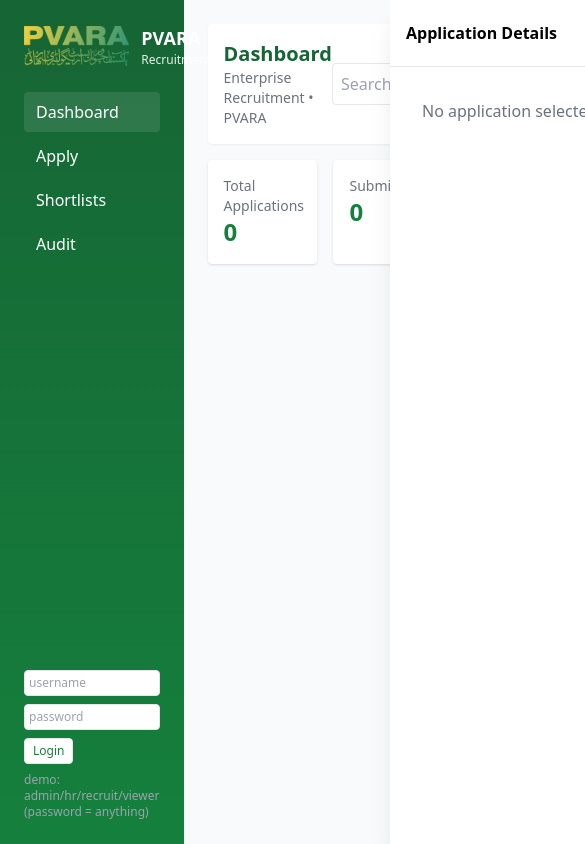
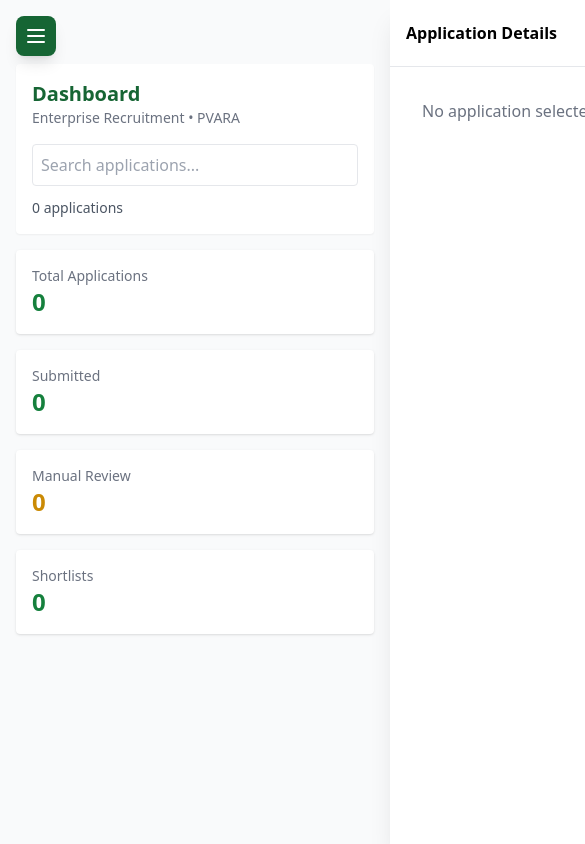
Before and after one commit to makenubl/pvara-frontend, a React (Create React App) app: page / in a window 390 px wide. Shown: the top 844 px of the page, 585 px wide, since content can reach past the window. Built offline with nearby package versions, Linux system fonts and the light colour scheme.

Commit message:
feat: add mobile responsiveness and update PVARA branding

```diff
--- a/public/index.html
+++ b/public/index.html
@@ -3,11 +3,11 @@
   <head>
     <meta charset="utf-8" />
     <link rel="icon" href="%PUBLIC_URL%/favicon.ico" />
-    <meta name="viewport" content="width=device-width, initial-scale=1" />
-    <meta name="theme-color" content="#000000" />
+    <meta name="viewport" content="width=device-width, initial-scale=1, maximum-scale=5, user-scalable=yes" />
+    <meta name="theme-color" content="#3b82f6" />
     <meta
       name="description"
-      content="Web site created using create-react-app"
+      content="PVARA - Enterprise Recruitment Portal with AI-Powered Candidate Screening and Analytics"
     />
     <link rel="apple-touch-icon" href="%PUBLIC_URL%/logo192.png" />
     <!--
@@ -24,7 +24,7 @@
       work correctly both with client-side routing and a non-root public URL.
       Learn how to configure a non-root public URL by running `npm run build`.
     -->
-    <title>React App</title>
+    <title>PVARA - Enterprise Recruitment Portal</title>
   </head>
   <body>
     <noscript>You need to enable JavaScript to run this app.</noscript>
--- a/src/PvaraPhase2.jsx
+++ b/src/PvaraPhase2.jsx
@@ -352,9 +352,35 @@ function PvaraPhase2() {
   }
 
   // ---------- UI components ----------
+  const [mobileMenuOpen, setMobileMenuOpen] = useState(false);
+
   function Sidebar() {
     return (
-      <div className="w-72 bg-gradient-to-b from-green-800 to-green-700 text-white min-h-screen p-6 flex flex-col">
+      <>
+        {/* Mobile Menu Button */}
+        <button
+          onClick={() => setMobileMenuOpen(!mobileMenuOpen)}
+          className="lg:hidden fixed top-4 left-4 z-50 bg-green-800 text-white p-2 rounded-lg shadow-lg"
+        >
+          <svg className="w-6 h-6" fill="none" stroke="currentColor" viewBox="0 0 24 24">
+            {mobileMenuOpen ? (
+              <path strokeLinecap="round" strokeLinejoin="round" strokeWidth={2} d="M6 18L18 6M6 6l12 12" />
+            ) : (
+              <path strokeLinecap="round" strokeLinejoin="round" strokeWidth={2} d="M4 6h16M4 12h16M4 18h16" />
+            )}
+          </svg>
+        </button>
+
+        {/* Overlay for mobile */}
+        {mobileMenuOpen && (
+          <div
+            className="lg:hidden fixed inset-0 bg-black/50 z-30"
+            onClick={() => setMobileMenuOpen(false)}
+          />
+        )}
+
+        {/* Sidebar */}
+        <div className={`fixed lg:static w-72 bg-gradient-to-b from-green-800 to-green-700 text-white min-h-screen p-6 flex flex-col z-40 transition-transform duration-300 ${mobileMenuOpen ? 'translate-x-0' : '-translate-x-full lg:translate-x-0'}`}>
         <div className="flex items-center gap-3 mb-6">
           <img src={logo} alt="PVARA" className="h-10" />
           <div>
@@ -364,37 +390,37 @@ function PvaraPhase2() {
         </div>
 
         <nav className="flex-1 space-y-1">
-          <button onClick={() => setView("dashboard")} className={`w-full text-left px-3 py-2 rounded ${view === "dashboard" ? "bg-white/10" : ""}`}>
+          <button onClick={() => { setView("dashboard"); setMobileMenuOpen(false); }} className={`w-full text-left px-3 py-2 rounded ${view === "dashboard" ? "bg-white/10" : ""}`}>
             Dashboard
           </button>
-          <button onClick={() => setView("apply")} className={`w-full text-left px-3 py-2 rounded ${view === "apply" ? "bg-white/10" : ""}`}>
+          <button onClick={() => { setView("apply"); setMobileMenuOpen(false); }} className={`w-full text-left px-3 py-2 rounded ${view === "apply" ? "bg-white/10" : ""}`}>
             Apply
           </button>
           {auth.hasRole('admin') && (
-            <button onClick={() => setView("admin")} className={`w-full text-left px-3 py-2 rounded ${view === "admin" ? "bg-white/10" : ""}`}>
+            <button onClick={() => { setView("admin"); setMobileMenuOpen(false); }} className={`w-full text-left px-3 py-2 rounded ${view === "admin" ? "bg-white/10" : ""}`}>
               Admin
             </button>
           )}
           {auth.hasRole(['hr','admin','recruiter']) && (
-            <button onClick={() => setView("hr")} className={`w-full text-left px-3 py-2 rounded ${view === "hr" ? "bg-white/10" : ""}`}>
+            <button onClick={() => { setView("hr"); setMobileMenuOpen(false); }} className={`w-full text-left px-3 py-2 rounded ${view === "hr" ? "bg-white/10" : ""}`}>
               HR Review
             </button>
           )}
           {auth.hasRole(['hr','admin','recruiter']) && (
-            <button onClick={() => setView("ai-screening")} className={`w-full text-left px-3 py-2 rounded ${view === "ai-screening" ? "bg-white/10" : ""}`}>
+            <button onClick={() => { setView("ai-screening"); setMobileMenuOpen(false); }} className={`w-full text-left px-3 py-2 rounded ${view === "ai-screening" ? "bg-white/10" : ""}`}>
               🤖 AI Screening
             </button>
           )}
-          {auth.hasRole(['hr','admin']) && (
-            <button onClick={() => setView("analytics")} className={`w-full text-left px-3 py-2 rounded ${view === "analytics" ? "bg-white/10" : ""}`}>
+          {auth.hasRole(['hr','admin','recruiter']) && (
+            <button onClick={() => { setView("analytics"); setMobileMenuOpen(false); }} className={`w-full text-left px-3 py-2 rounded ${view === "analytics" ? "bg-white/10" : ""}`}>
               📊 Analytics
             </button>
           )}
-          <button onClick={() => setView("shortlists")} className={`w-full text-left px-3 py-2 rounded ${view === "shortlists" ? "bg-white/10" : ""}`}>
+          <button onClick={() => { setView("shortlists"); setMobileMenuOpen(false); }} className={`w-full text-left px-3 py-2 rounded ${view === "shortlists" ? "bg-white/10" : ""}`}>
             Shortlists
           </button>
-          <button onClick={() => setView("audit")} className={`w-full text-left px-3 py-2 rounded ${view === "audit" ? "bg-white/10" : ""}`}>
-            Audit
+          <button onClick={() => { setView("audit"); setMobileMenuOpen(false); }} className={`w-full text-left px-3 py-2 rounded ${view === "audit" ? "bg-white/10" : ""}`}>
+            Audit Log
           </button>
         </nav>
 
@@ -432,19 +458,22 @@ function PvaraPhase2() {
           )}
         </div>
       </div>
+      </>
     );
   }
 
   function Header({ title }) {
     return (
-      <div className="flex items-center justify-between bg-white p-4 rounded shadow-sm mb-4">
-        <div>
-          <h2 className="text-xl font-semibold text-green-800">{title}</h2>
-          <div className="text-sm text-gray-500">Enterprise Recruitment • PVARA</div>
-        </div>
-        <div className="flex items-center gap-3">
-          <input placeholder="Search applications..." value={hrSearch} onChange={(e) => setHrSearch(e.target.value)} className="border p-2 rounded w-64" />
-          <div className="text-sm text-gray-600">{(state.applications || []).length} applications</div>
+      <div className="bg-white p-4 rounded shadow-sm mb-4">
+        <div className="flex flex-col md:flex-row md:items-center md:justify-between gap-4">
+          <div>
+            <h2 className="text-xl md:text-2xl font-semibold text-green-800">{title}</h2>
+            <div className="text-sm text-gray-500">Enterprise Recruitment • PVARA</div>
+          </div>
+          <div className="flex flex-col sm:flex-row items-start sm:items-center gap-3">
+            <input placeholder="Search applications..." value={hrSearch} onChange={(e) => setHrSearch(e.target.value)} className="border p-2 rounded w-full sm:w-64" />
+            <div className="text-sm text-gray-600 whitespace-nowrap">{(state.applications || []).length} applications</div>
+          </div>
         </div>
       </div>
     );
@@ -458,7 +487,7 @@ function PvaraPhase2() {
     return (
       <div className="space-y-4">
         <Header title="Dashboard" />
-        <div className="grid grid-cols-4 gap-4">
+        <div className="grid grid-cols-1 sm:grid-cols-2 lg:grid-cols-4 gap-4">
           <div className="p-4 bg-white rounded shadow">
             <div className="text-sm text-gray-500">Total Applications</div>
             <div className="text-2xl font-bold text-green-700">{totalApps}</div>
@@ -484,10 +513,10 @@ function PvaraPhase2() {
     return (
       <div>
         <Header title="Apply for Job" />
-        <div className="grid grid-cols-3 gap-6">
-          <div className="md:col-span-2 bg-white p-4 rounded shadow">
+        <div className="grid grid-cols-1 lg:grid-cols-3 gap-6">
+          <div className="lg:col-span-2 bg-white p-4 md:p-6 rounded shadow">
             <form onSubmit={submitApplication} className="space-y-3">
-              <select value={appForm.jobId} onChange={(e) => setAppForm((prev) => ({ ...prev, jobId: e.target.value }))} className="border p-2 rounded w-full">
+              <select value={appForm.jobId} onChange={(e) => setAppForm((prev) => ({ ...prev, jobId: e.target.value }))} className="border p-2 rounded w-full text-sm md:text-base">
                 {(state.jobs || []).map((j) => (
                   <option key={j.id} value={j.id}>
                     {j.title} — {j.department}
@@ -495,10 +524,10 @@ function PvaraPhase2() {
                 ))}
               </select>
 
-              <input className="border p-2 rounded w-full" placeholder="Full name" value={appForm.name} onChange={(e) => setAppForm((prev) => ({ ...prev, name: e.target.value }))} required />
-              <input className="border p-2 rounded w-full" placeholder="Email" type="email" value={appForm.email} onChange={(e) => setAppForm((prev) => ({ ...prev, email: e.target.value }))} required />
+              <input className="border p-2 rounded w-full text-sm md:text-base" placeholder="Full name" value={appForm.name} onChange={(e) => setAppForm((prev) => ({ ...prev, name: e.target.value }))} required />
+              <input className="border p-2 rounded w-full text-sm md:text-base" placeholder="Email" type="email" value={appForm.email} onChange={(e) => setAppForm((prev) => ({ ...prev, email: e.target.value }))} required />
 
-              <div className="grid grid-cols-2 gap-2">
+              <div className="grid grid-cols-1 sm:grid-cols-2 gap-2">
                 <input value={appForm.cnic} onChange={(e) => setAppForm((prev) => ({ ...prev, cnic: e.target.value }))} placeholder="CNIC" className="border p-2 rounded w-full" />
                 <input value={appForm.phone} onChange={(e) => setAppForm((prev) => ({ ...prev, phone: e.target.value }))} placeholder="Phone" className="border p-2 rounded w-full" />
               </div>
@@ -826,7 +855,7 @@ function PvaraPhase2() {
   return (
     <div className="flex min-h-screen bg-gray-50">
       <Sidebar />
-      <div className="flex-1 p-6">
+      <div className="flex-1 p-4 md:p-6 lg:ml-0 pt-16 lg:pt-6">
         {view === "dashboard" && <DashboardView />}
         {view === "apply" && <ApplyView />}
         {view === "admin" && <AdminView />}
```
Also changed, not shown: public/manifest.json, 1 other file (tests, documents, lock files or other folders).
